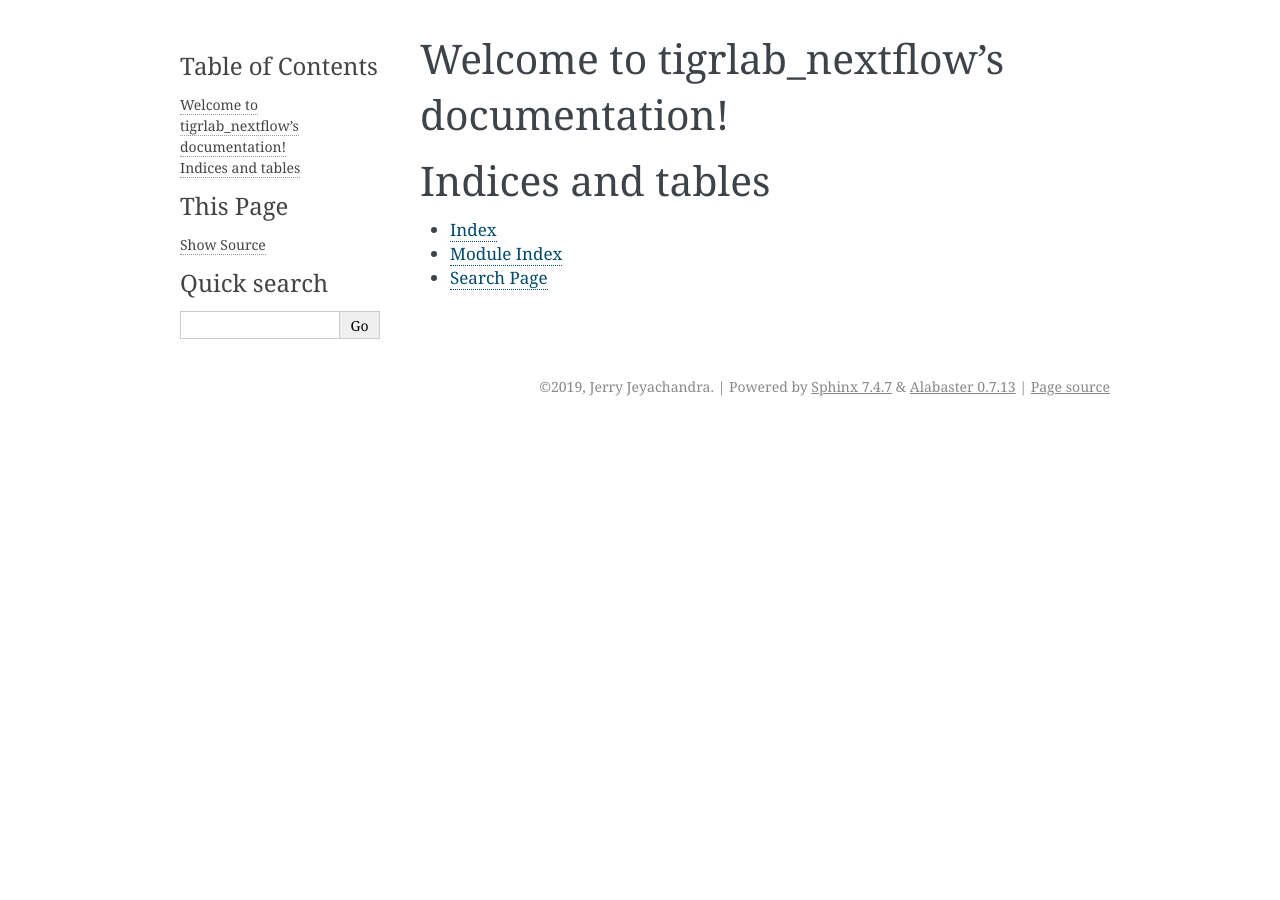
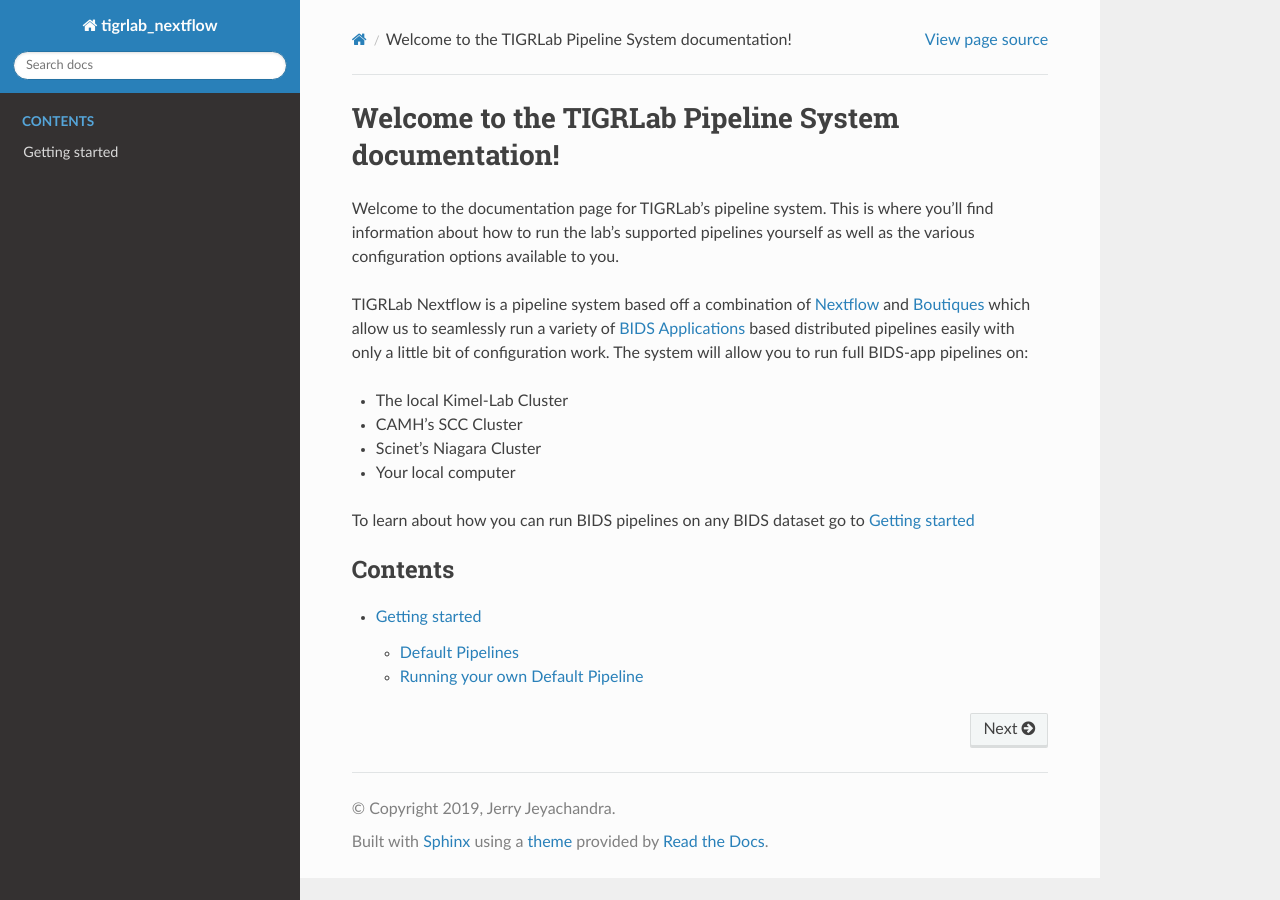
Before and after one commit to kimjetwav/TIGR_PURR, a Sphinx documentation site: the page built from docs/source/index.rst, in a window 1280 px wide. Built offline with Sphinx 7.4.7 and the Read the Docs theme 2.0.0, drawn with Linux system fonts in a browser that asks for light colours.

Commit message:
push updated docs

```diff
--- a/docs/source/conf.py
+++ b/docs/source/conf.py
@@ -46,7 +46,7 @@ master_doc = 'index'
 # The theme to use for HTML and HTML Help pages.  See the documentation for
 # a list of builtin themes.
 #
-html_theme = 'alabaster'
+html_theme = 'sphinx_rtd_theme'
 
 # Add any paths that contain custom static files (such as style sheets) here,
 # relative to this directory. They are copied after the builtin static files,
--- /dev/null
+++ b/docs/source/getting_started.rst
@@ -0,0 +1,69 @@
+.. _getting_started:
+
+--------------------
+Getting started
+--------------------
+
+In this section, we'll begin with where you can find regularly running standard pipelines. Then we will discuss how you can run your own standard pipeline (for example if you wanted outputs for a specific dataset quickly, although careful with space usage!). Finally we'll go over how you can customize arguments for either the BIDS application you want to run or SLURM if your requirements are more complex.
+
+
+Default Pipelines
+============================
+
+We run a set of **Default Pipelines** regularly on our internal data stores of which the outputs go directly into the archive. The default pipelines will always output into::
+
+        /archive/data/<PROJECT>/pipelines/bids_apps/
+
+All **Default Pipeline** outputs will be pushed into this directory. Each pipeline will contain its own subfolder here and the outputs contained within this subfolder are specific to the pipeline. For example::
+
+        /archive/data/SPINS/pipelines/bids_apps/freesurfer/
+
+Contains outputs from the `Freesurfer BIDS-app <https://github.com/BIDS-Apps/freesurfer>`_. The organization of the contents in this folder are specific to the Freesurfer BIDS-app and not anything specific to TIGRLab. If you have any questions about these outputs consult the user guide of the BIDS application of interest. If you still have questions then the Kimel Staff Team would be a good resource for more details.
+
+Running your own Default Pipeline
+====================================
+
+Running your own default pipeline is simple with our set-up. First open up a terminal, then type in::
+
+module load python/3.6.3-boutiques-0.5.20
+
+This loads in `Boutiques <https://boutiques.github.io>`_ which is required by the TIGRLAB pipeline system.
+
+.. note::
+
+        For more details on what exactly Boutiques is doing consult the <INSERT BOUTIQUES SECTION> page.
+
+Once boutiques is loaded in you're ready to go! To run a pipeline some details are needed:
+
+1. Your output directory
+2. The BIDS folder that you'd like to run a pipeline on
+3. A **Nextflow Configuration** file specifying which pipeline to run.
+
+
+The **Nextflow Configuration** file is a short specification file which tells our pipeline system:
+
+a. Which pipeline should be run
+b. How to submit the job to SLURM (across different systems) if needed.
+
+.. note::
+
+        For more details surrounding how you too can make your own configuration file check out the <INSERT NEXTFLOW CONFIGURATION> page.
+
+**Default Pipeline** configuration files will always be found in::
+
+        /archive/code/tigrlab_nextflow/nextflow_config
+
+Here you will find a bunch of files that look like the following::
+
+        fmriprep-1.3.2.nf.config
+        fmriprep_ciftify-1.3.0-post2-2.3.1.nf.config
+        freesurfer-6.0.1.nf.config
+        mriqc-0.14.2.nf.config
+
+Every **Nextflow Configuration** file ends with a ``*.nf.config`` and always begins with ``<bidsapp>-<version>``. This way you know exactly which version of a pipeline you're running!
+
+Let's say we want to run the ``mriqc-0.14.2`` pipeline. Then running the pipeline is done with the following command::
+
+        nextflow /archive/code/tigrlab_nextflow/bids.nf --bids <bids_dir> --out <output_dir>
+
+This will automatically submit SLURM jobs to the local Kimel cluster and run the **Default** MRIQC pipeline on the specified BIDS dataset. That's it!
--- a/docs/source/index.rst
+++ b/docs/source/index.rst
@@ -3,18 +3,24 @@
    You can adapt this file completely to your liking, but it should at least
    contain the root `toctree` directive.
 
-Welcome to tigrlab_nextflow's documentation!
-============================================
+Welcome to the TIGRLab Pipeline System documentation!
+=========================================================
+
+
+Welcome to the documentation page for TIGRLab's pipeline system.
+This is where you'll find information about how to run the lab's supported pipelines yourself as well as the various configuration options available to you.
+
+TIGRLab Nextflow is a pipeline system based off a combination of `Nextflow <https://www.nextflow.io>`_ and `Boutiques <https://www.boutiques.github.io>`_ which allow us to seamlessly run a variety of `BIDS Applications <https://bids.neuroimaging.io>`_ based distributed pipelines easily with only a little bit of configuration work. The system will allow you to run full BIDS-app pipelines on:
+
+* The local Kimel-Lab Cluster
+* CAMH's SCC Cluster
+* Scinet's Niagara Cluster
+* Your local computer
+
+To learn about how you can run BIDS pipelines on any BIDS dataset go to :ref:`getting_started`
 
 .. toctree::
    :maxdepth: 2
-   :caption: Contents:
+   :caption: Contents
 
-
-
-Indices and tables
-==================
-
-* :ref:`genindex`
-* :ref:`modindex`
-* :ref:`search`
+   getting_started
```
Also changed, not shown: 11 other files.
